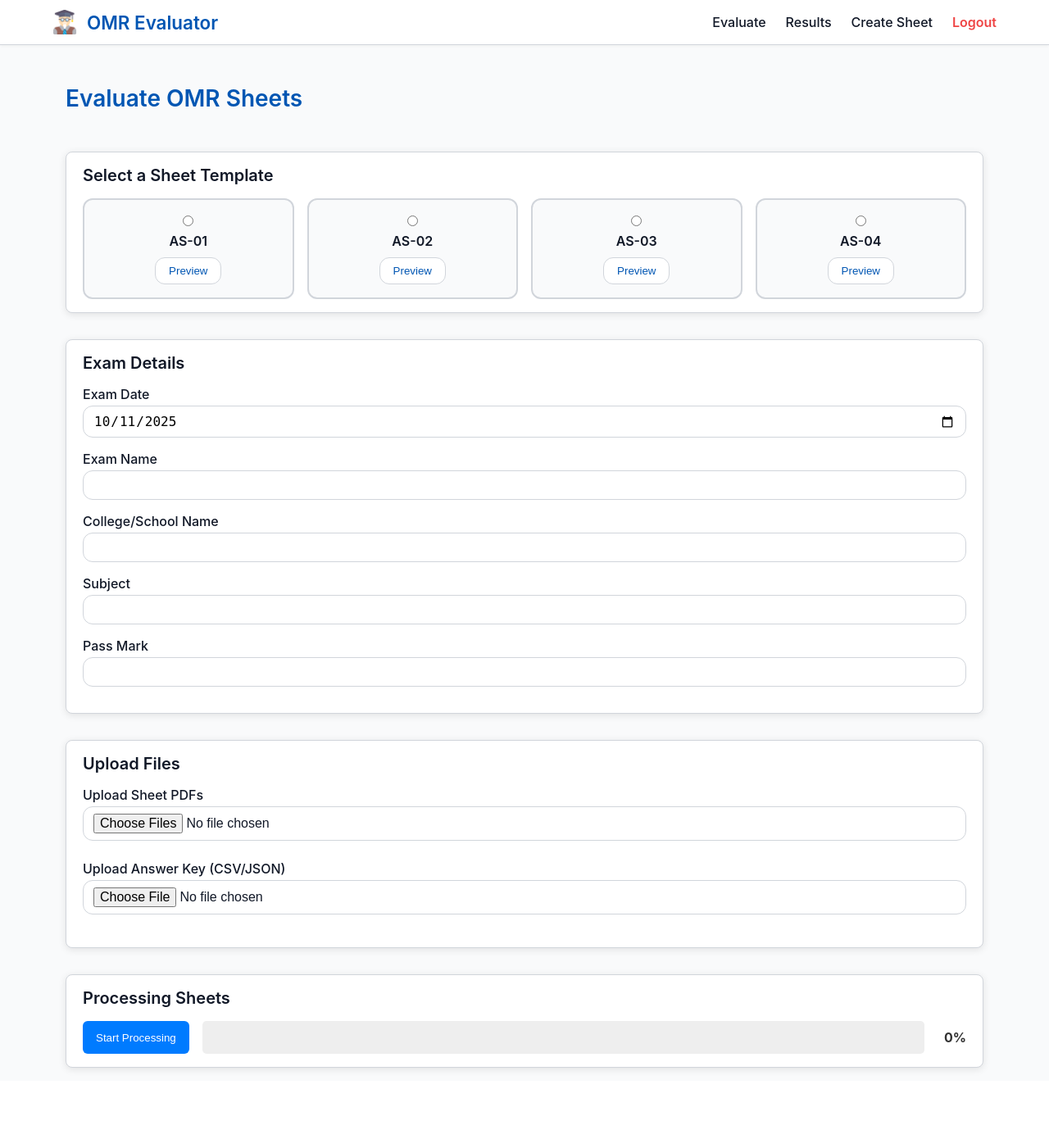
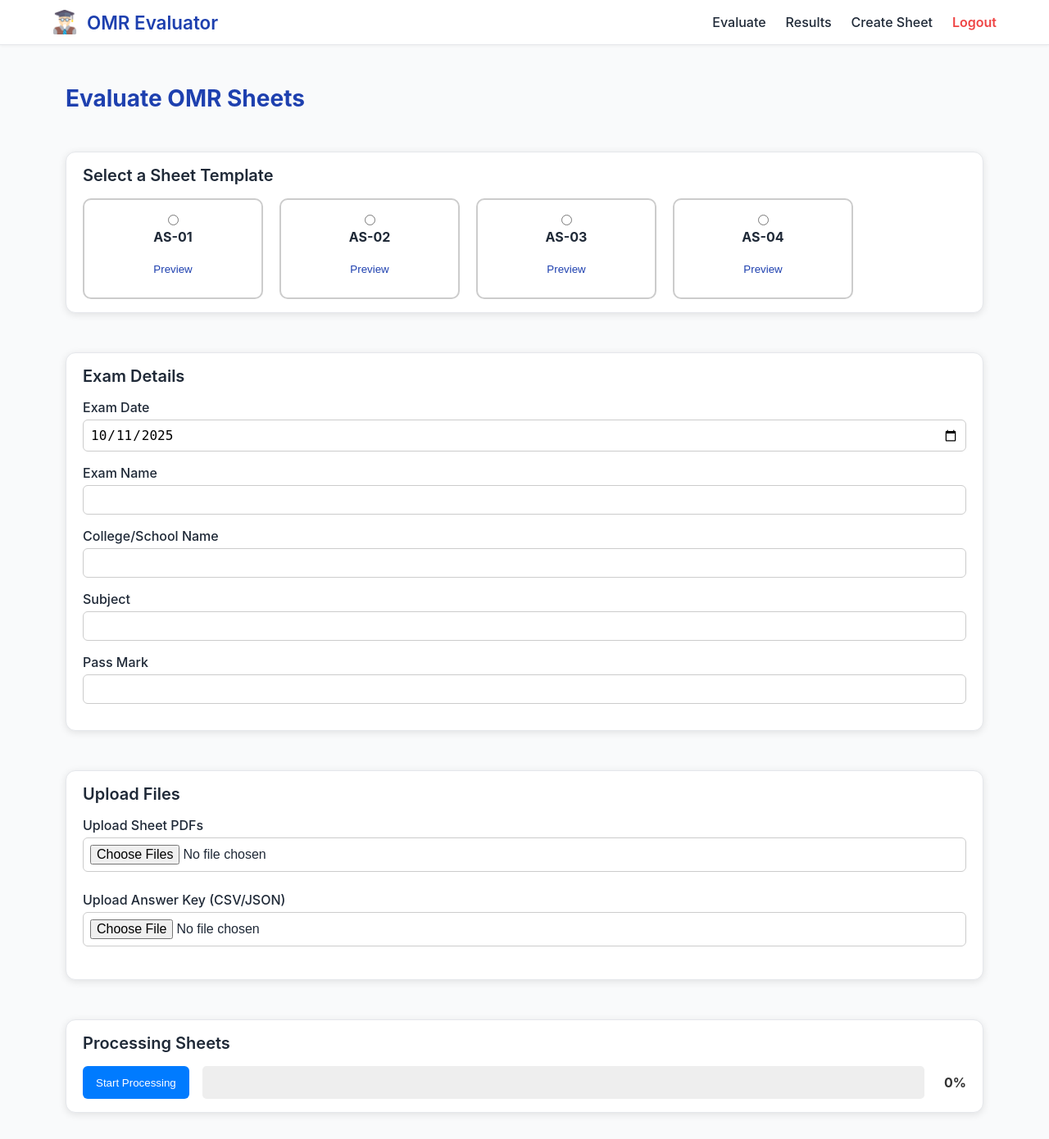
Before and after one commit to ibnu-umer/bubble-sheet-evaluator-web, a Django app: page /exam/evaluator/ in a window 1280 px wide. Shown: the whole page at 82% size. Before the commit the page ends 1308 px from the top, so only its background shows below. Run offline with Django 5.2, Linux system fonts and the light colour scheme; the visitor is signed in with stand-in values (Sample User, id 1).

Commit message:
style: update style and elements

```diff
--- a/omr/static/css/base.css
+++ b/omr/static/css/base.css
@@ -194,16 +194,14 @@ body {
 }
 
 .preview-btn {
-    padding: 8px;
+    background-color: transparent;
+    border: none;
     color: #000;
-    border-radius: var(--radius-sm);
-    background: #f0ffff;
-    border-color: #d3d1d1;
     cursor: pointer;
 }
 
 .preview-btn:hover {
-    background: #70cdcd;
+    color: #2f00ff;
 }
 
 .form-section {
@@ -211,7 +209,7 @@ body {
     background: var(--color-white);
     padding: 1rem 1.25rem;
     border: 1px solid var(--color-border);
-    border-radius: var(--radius);
+    border-radius: var(--radius-md);
 }
 
 .form-section__title {
--- a/omr/static/css/create_sheet.css
+++ b/omr/static/css/create_sheet.css
@@ -1,9 +1,3 @@
-/* create_sheet.css */
-
-.create-sheet {
-    padding: 2rem;
-}
-
 .template-grid {
     display: flex;
     gap: 20px;
@@ -16,12 +10,12 @@
     padding: 15px;
     width: 220px;
     text-align: center;
-    background: #c9c9c9;
+    background: var(--color-white);
     transition: box-shadow 0.3s ease;
 }
 
 .template-card:hover {
-    box-shadow: 0 2px 10px rgba(0, 0, 0, 0.1);
+    background: var(--color-bg);
 }
 
 .template-card__label {
@@ -37,26 +31,11 @@
 }
 
 .btn {
-    padding: 8px 14px;
+    padding: var(--gap-md) var(--gap-lg);
     border: none;
-    border-radius: 6px;
+    border-radius: var(--radius--sm);
     cursor: pointer;
-    transition: background-color 0.2s ease;
-}
-
-.btn--primary {
-    background-color: #007bff;
-    color: #fff;
-}
-
-.btn--secondary {
-    background-color: #6c757d;
-    color: #fff;
-}
-
-.btn--success {
-    background-color: #28a745;
-    color: #fff;
+    transition: var(--transition);
 }
 
 .btn:hover {
@@ -95,6 +74,10 @@
     cursor: pointer;
 }
 
+.form-section {
+    margin-bottom: var(--gap-lg);
+}
+
 /* Form Styling */
 .form-group {
     margin-bottom: 1rem;
--- a/omr/static/css/evaluate.css
+++ b/omr/static/css/evaluate.css
@@ -1,37 +1,3 @@
-/* ===========================
-   Evaluate Page Styles
-   =========================== */
-
-:root {
-    --color-primary: #007bff;
-    --color-primary-dark: #0056b3;
-    --color-success: #4caf50;
-    --color-error: #b91c1c;
-    --color-bg: #f9fafb;
-    --color-border: #d1d5db;
-    --color-text: #111827;
-    --radius: 8px;
-    --transition: 0.3s ease;
-}
-
-/* Page Layout */
-.evaluate {
-    display: flex;
-    flex-direction: column;
-    gap: 2rem;
-    padding: 1rem;
-}
-
-.section-header {
-    margin-bottom: 1rem;
-}
-
-.section-title {
-    font-size: 1.75rem;
-    font-weight: 600;
-    color: var(--color-primary-dark);
-}
-
 /* Alerts */
 .alert-list {
     list-style: none;
@@ -92,29 +58,6 @@
     gap: 1rem;
 }
 
-.template-card {
-    border: 2px solid var(--color-border);
-    border-radius: var(--radius-md);
-    padding: 1rem;
-    text-align: center;
-    background: var(--color-bg);
-    transition: box-shadow var(--transition);
-}
-
-.template-card:hover {
-    box-shadow: 0 3px 8px rgba(0, 0, 0, 0.05);
-}
-
-.template-card__radio {
-    margin-bottom: 8px;
-}
-
-.template-card__label {
-    display: block;
-    margin-bottom: 10px;
-    font-weight: 600;
-    color: var(--color-text);
-}
 
 /* Buttons */
 .btn {
--- a/omr/static/css/results_page.css
+++ b/omr/static/css/results_page.css
@@ -29,7 +29,6 @@
 .table-actions {
     color: white;
     border: none;
-    padding: 6px 12px;
     border-radius: 6px;
     cursor: pointer;
     transition: var(--transition);
--- a/omr/templates/evaluate.html
+++ b/omr/templates/evaluate.html
@@ -1,11 +1,9 @@
 {% extends 'base.html' %}
 {% load static %}
-{% block title %}OMR Evaluator{% endblock %} {% block styles %}
-<link rel="stylesheet" href="{% static 'css/evaluate.css' %}" />
-{% endblock %}
+{% block title %}OMR Evaluator{% endblock %}
 
 {% block content %}
-<section class="page-section evaluate">
+<section class="page-section">
     <header class="section-header">
         <h1 class="section-title">Evaluate OMR Sheets</h1>
     </header>
@@ -140,8 +138,13 @@
             </div>
         </section>
     </form>
+</section>
 
-</section>
+
+{% block styles %}
+<link rel="stylesheet" href="{% static 'css/evaluate.css' %}" />
+<link rel="stylesheet" href="{% static 'css/create_sheet.css' %}" />
+{% endblock %}
 
 
 {% endblock %} {% block scripts %}
```
Also changed, not shown: omr/static/css/result_view.css (+9 -84 lines), omr/templates/create_sheet.html (+9 -9 lines), omr/templates/result_view.html (+18 -30 lines), omr/templates/results_page.html (+7 -4 lines), omr/static/icons/view.png (added).
